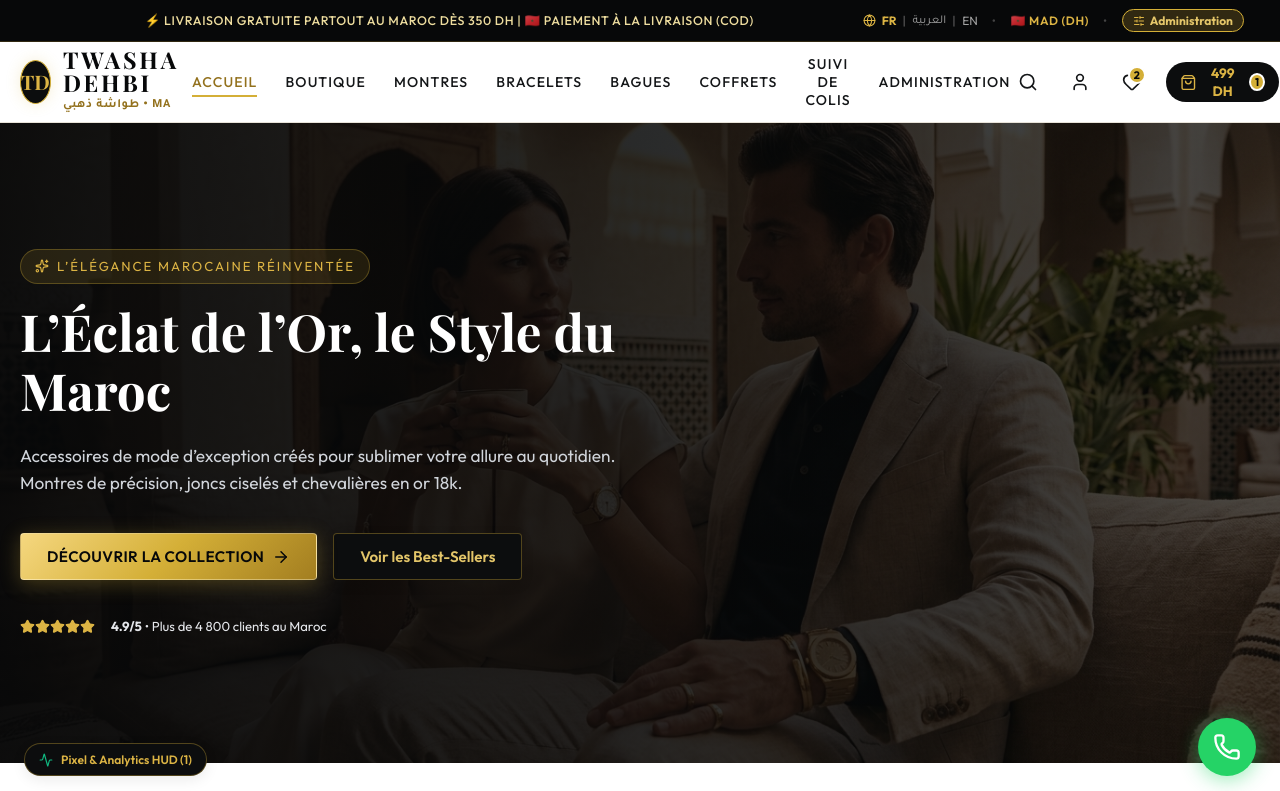
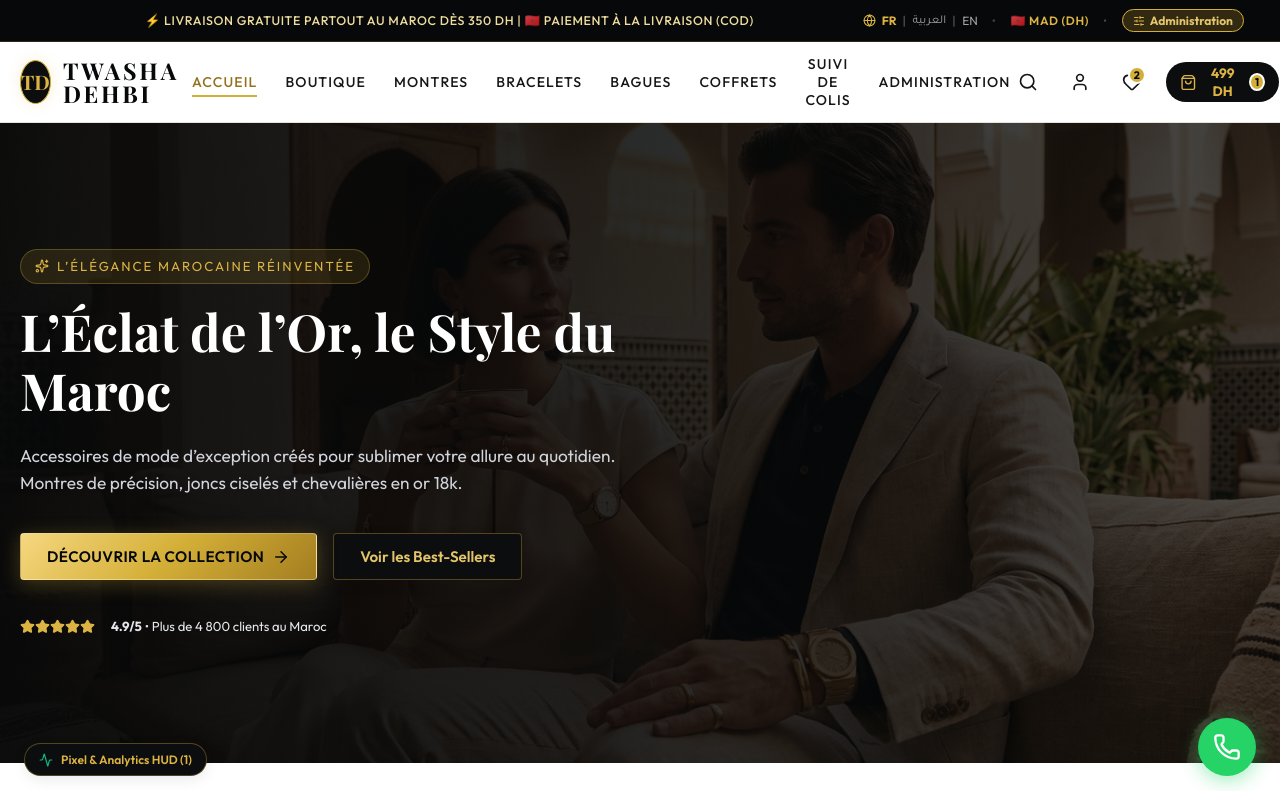
Before and after one commit to khaliddehbi/Twashadehbi, a React (Vite) app: page / in a window 1280 px wide. Shown: the top 791 px of the page. Built offline with nearby package versions, Linux system fonts and the light colour scheme; a web font is replaced by a local one.

Commit message:
remove arabic title

```diff
--- a/src/components/common/Header.jsx
+++ b/src/components/common/Header.jsx
@@ -140,7 +140,7 @@ export default function Header() {
             </div>
             <div className="brand-text">
               <span className="brand-name">TWASHA DEHBI</span>
-              <span className="brand-arabic">طواشة ذهبي • MA</span>
+              {/* <span className="brand-arabic">طواشة ذهبي • MA</span> */}
             </div>
           </a>
 
```
